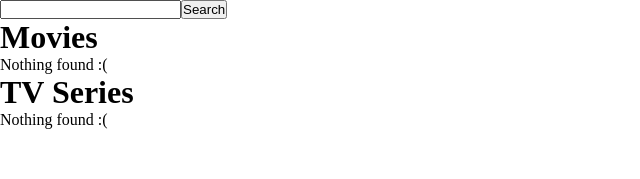
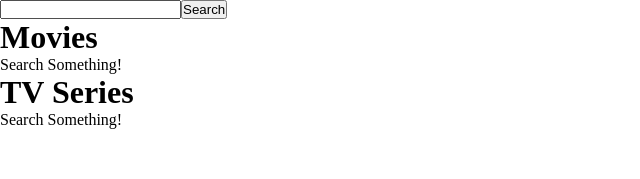
Before and after one commit to GabrieleTuzzo/react-boolflix, a React (Vite) app: page / in a window 1280 px wide. Shown: the top 179 px of the page, without its empty margins (0-640 px from the left). Built offline with nearby package versions, Linux system fonts and the light colour scheme.

Commit message:
ADD movie poster in card

```diff
--- a/src/components/Card/Card.jsx
+++ b/src/components/Card/Card.jsx
@@ -1,4 +1,6 @@
-export default function Card({ title, ogTitle, lang, vote }) {
+import { IMG_URI } from '../../config/URL';
+
+export default function Card({ title, ogTitle, lang, vote, posterPath }) {
     let src = null;
     switch (lang) {
         case 'it':
@@ -19,6 +21,7 @@ export default function Card({ title, ogTitle, lang, vote }) {
 
     return (
         <div>
+            <img src={IMG_URI + '/w342' + posterPath}></img>
             <h3>{title}</h3>
             <h4>{ogTitle}</h4>
             {src ? <img src={src} alt="flag" width="30px"></img> : lang}
--- a/src/components/ItemList.jsx
+++ b/src/components/ItemList.jsx
@@ -1,13 +1,16 @@
 import Card from './Card/Card';
 
 export default function ItemList({ array }) {
+    if (!array) return <p>Search Something!</p>;
+
     return (
         <ul>
-            {array ? (
+            {array.results.length != 0 ? (
                 array.results.map((item, i) => {
                     return (
                         <li key={i}>
                             <Card
+                                posterPath={item.poster_path}
                                 title={item.title || item.name}
                                 ogTitle={
                                     item.original_title || item.original_name
--- a/src/config/URL.js
+++ b/src/config/URL.js
@@ -2,4 +2,6 @@ const API_KEY = 'ff14ad153f1f76d83fdcb4d03f622955';
 
 const BASIC_URI = 'https://api.themoviedb.org/3';
 
-export { BASIC_URI, API_KEY };
+const IMG_URI = 'https://image.tmdb.org/t/p/';
+
+export { BASIC_URI, API_KEY, IMG_URI };
```
